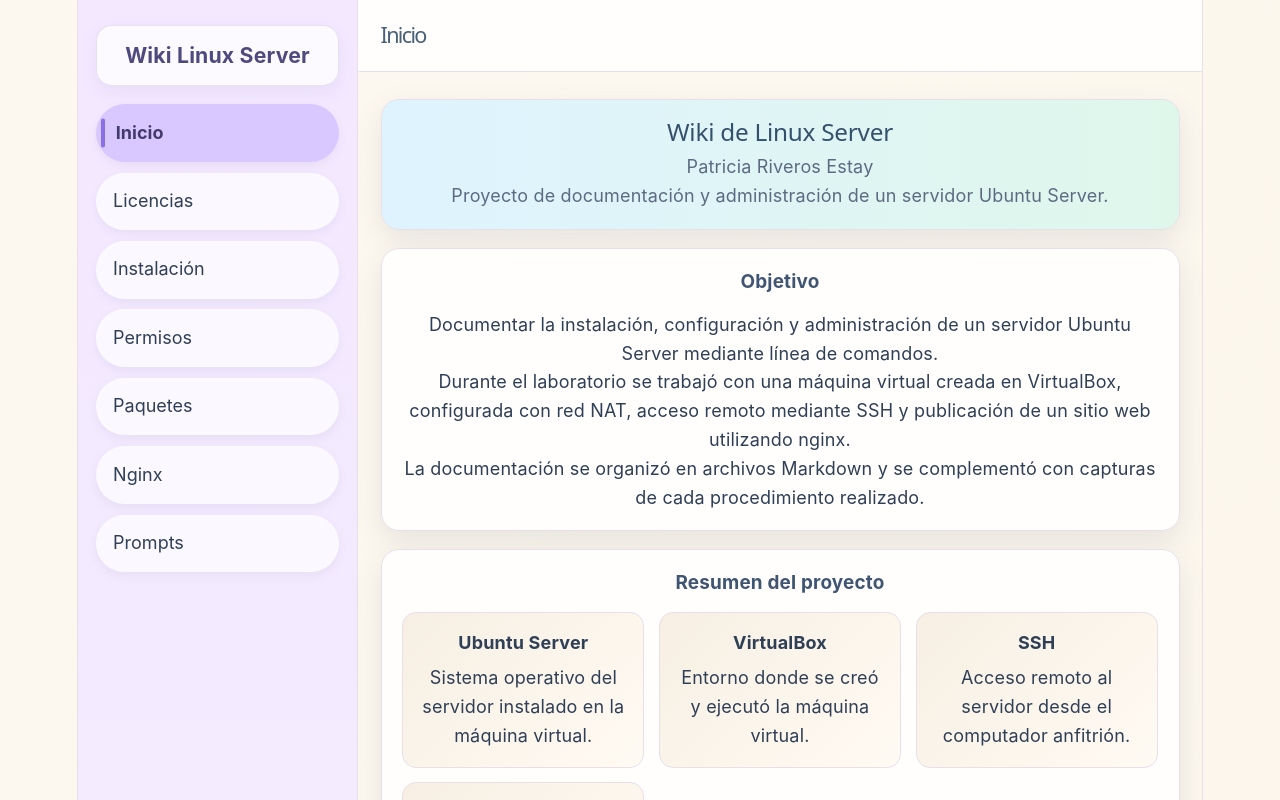
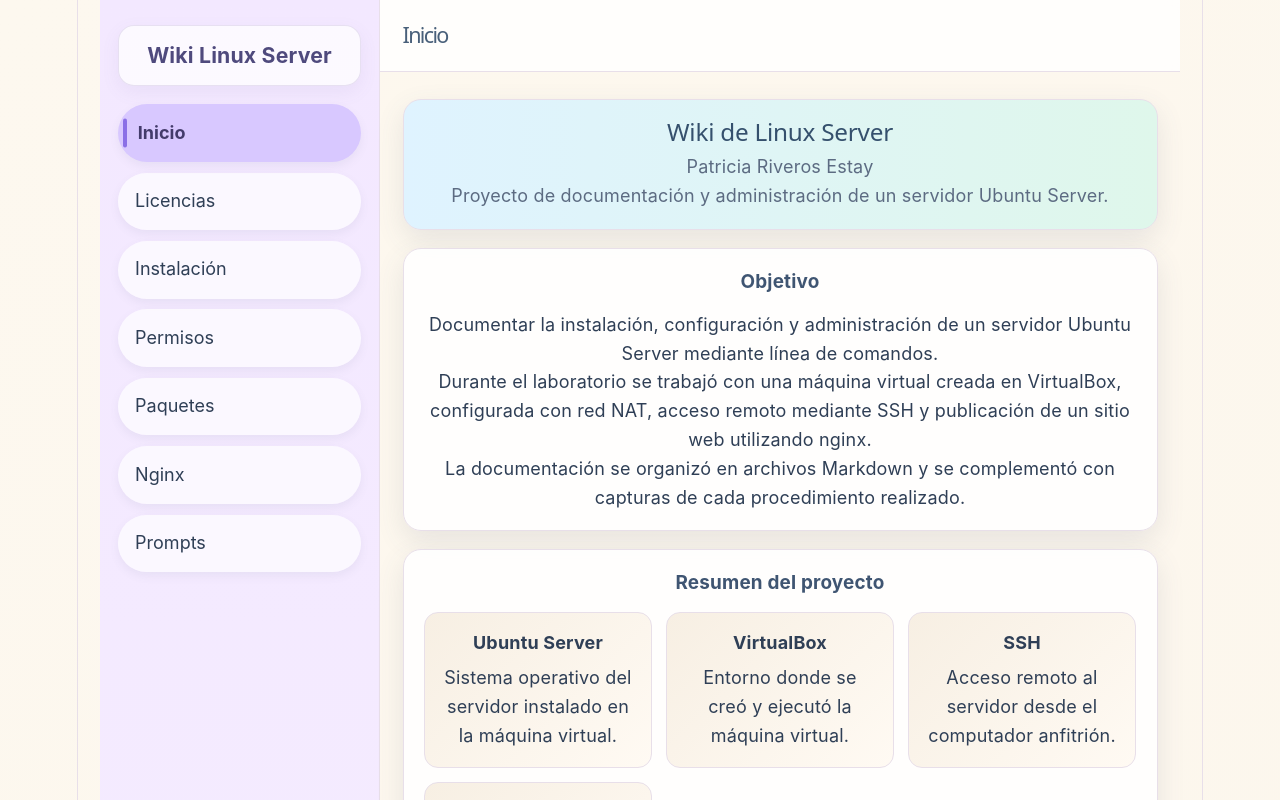
Before and after one commit to Anyaspycat/wikilnx_rivpat, a React (Vite) app: page / in a window 1280 px wide. Shown: the top 800 px of the page. Built offline with nearby package versions, Linux system fonts and the light colour scheme.

Commit message:
Incorporacion de decoraciones laterales

```diff
--- a/src/App.css
+++ b/src/App.css
@@ -46,6 +46,9 @@ a {
   display: flex;
   min-height: 100vh;
   background: transparent;
+  width: min(100%, 1080px);
+  margin: 0 auto;
+  background: rgba(253, 248, 239, 0.94);
 }
 
 .wiki-sidebar {
@@ -2182,3 +2185,52 @@ a {
     padding: 0.5rem;
   }
 }
+
+/* Decoraciones kawaii laterales */
+
+body {
+  overflow-x: hidden;
+}
+
+body::before,
+body::after {
+  content: '';
+  position: fixed;
+  top: 0;
+  bottom: 0;
+  z-index: 0;
+  width: 360px;
+  height: 100vh;
+  background-repeat: no-repeat;
+  background-size: auto 100vh;
+  pointer-events: none;
+  opacity: 0.82;
+}
+
+/* Decoración izquierda */
+body::before {
+  left: 0;
+  background-image: url('./assets/kawaii_left.png');
+  background-position: left center;
+}
+
+/* Decoración derecha */
+body::after {
+  right: 0;
+  background-image: url('./assets/kawaii_right.png');
+  background-position: right center;
+}
+
+/* Mantiene la wiki sobre las decoraciones */
+#root {
+  position: relative;
+  z-index: 1;
+}
+
+/* Ocultar decoraciones cuando no exista suficiente espacio */
+@media (max-width: 1450px) {
+  body::before,
+  body::after {
+    display: none;
+  }
+}
```
Also changed, not shown: src/assets/kawaii_left.png (added), src/assets/kawaii_right.png (added).
